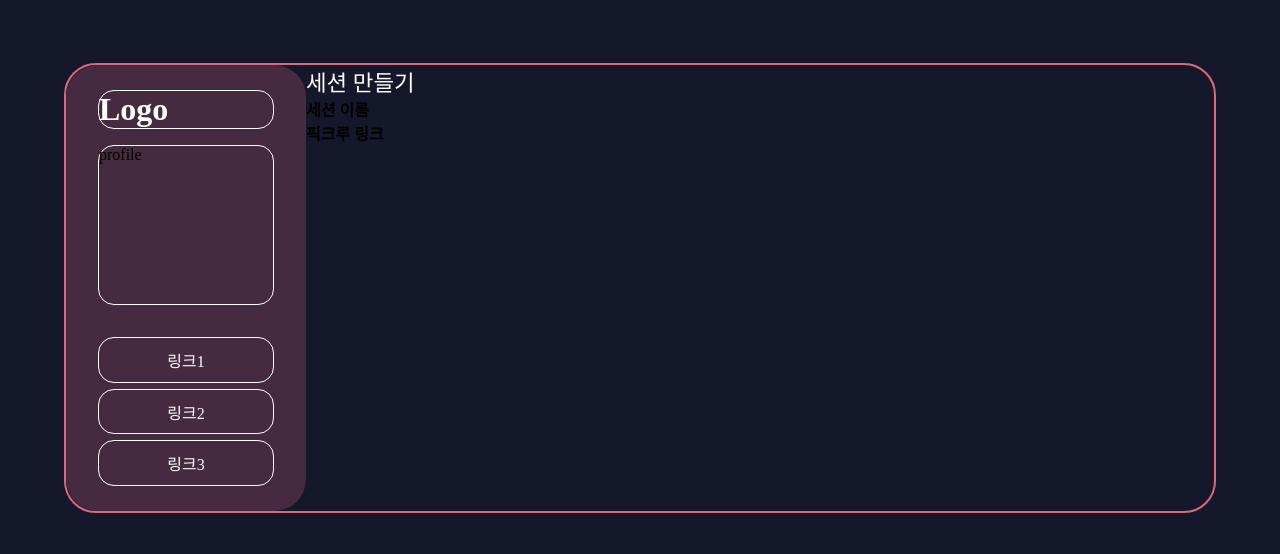
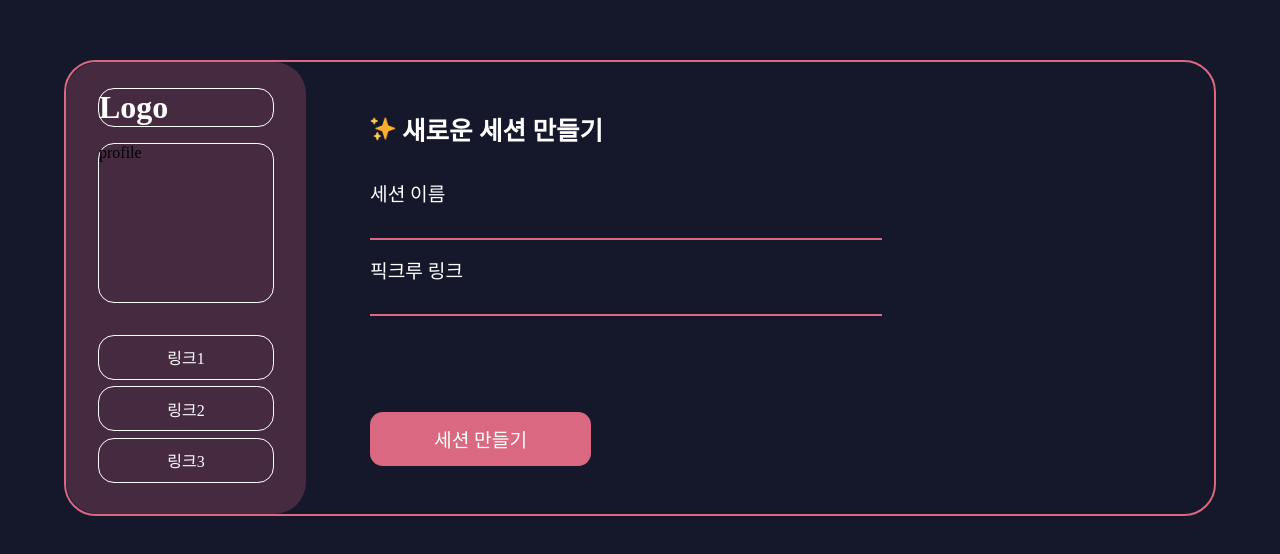
Before and after one commit to psst54/picrew-quiz, a Next.js app: page /makeSession in a window 1280 px wide. Shown: the part 112-666 px from the top of the page. Built offline with nearby package versions, Linux system fonts and the light colour scheme; a web font is replaced by a local one.

Commit message:
💄 make session ui

```diff
--- a/src/app/makeSession/page.tsx
+++ b/src/app/makeSession/page.tsx
@@ -5,22 +5,95 @@ import { Background } from "@styles/styles";
 
 import styled from "styled-components";
 import { colors } from "@styles/colors";
+import { Button } from "@styles/styles";
+
+const Body = styled.div`
+  width: 100%;
+  padding: 3rem 4rem;
+`;
 
 const Title = styled.h1`
+  display: flex;
+  align-items: center;
+
+  margin-bottom: 2rem;
+
   color: ${colors.text.light};
-  font-size: 1.4rem;
+  font-size: 1.6rem;
+  font-weight: 800;
+`;
+const Emoji = styled.img`
+  width: 1.6rem;
+  height: 1.6rem;
+  margin-right: 0.4rem;
+`;
+const InputItems = styled.div`
+  display: flex;
+  flex-direction: column;
+  gap: 1rem;
+`;
+const InputItem = styled.div`
+  display: flex;
+  flex-direction: column;
+`;
+const InputTitle = styled.h2`
+  color: ${colors.text.light};
+  font-size: 1.2rem;
   font-weight: 400;
+`;
+const Input = styled.input`
+  width: 80%;
+  max-width: 32rem;
+  min-width: 16rem;
+  padding: 0.4rem 0;
+  background: transparent;
+
+  border: none;
+  border-bottom: 2px solid ${colors.primary.standard};
+  outline: none;
+
+  color: ${colors.text.light};
+`;
+
+const SmallButton = styled(Button)`
+  width: auto;
+  padding: 0.8rem 4rem;
+  margin-top: 6rem;
 `;
 
 const MakeSession = () => {
   return (
     <Background>
       <Frame>
-        <div>
-          <Title>세션 만들기</Title>
-          <h2>세션 이름</h2>
-          <h2>픽크루 링크</h2>
-        </div>
+        <Body>
+          <Title>
+            <Emoji src={"sparkles_twitter.png"} />
+            새로운 세션 만들기
+          </Title>
+
+          <InputItems>
+            <InputItem>
+              <InputTitle>세션 이름</InputTitle>
+              <Input />
+            </InputItem>
+
+            <InputItem>
+              <InputTitle>픽크루 링크</InputTitle>
+              <Input />
+            </InputItem>
+          </InputItems>
+
+          <SmallButton
+            isPrimary
+            onClick={() => {
+              console.log("[debug]", "make session");
+            }}
+          >
+            세션 만들기
+          </SmallButton>
+
+          {/* <Modal /> */}
+        </Body>
       </Frame>
     </Background>
   );
```
Also changed, not shown: src/styles/Main.tsx (+17 -10 lines), public/sparkles_twitter.png (added).
